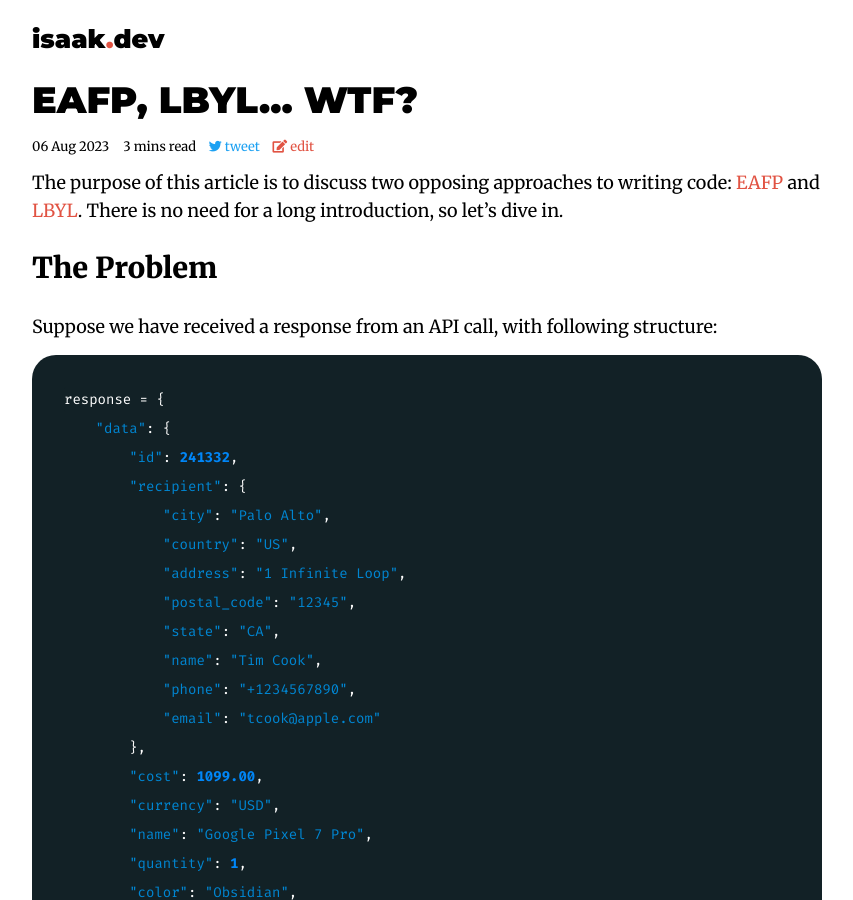
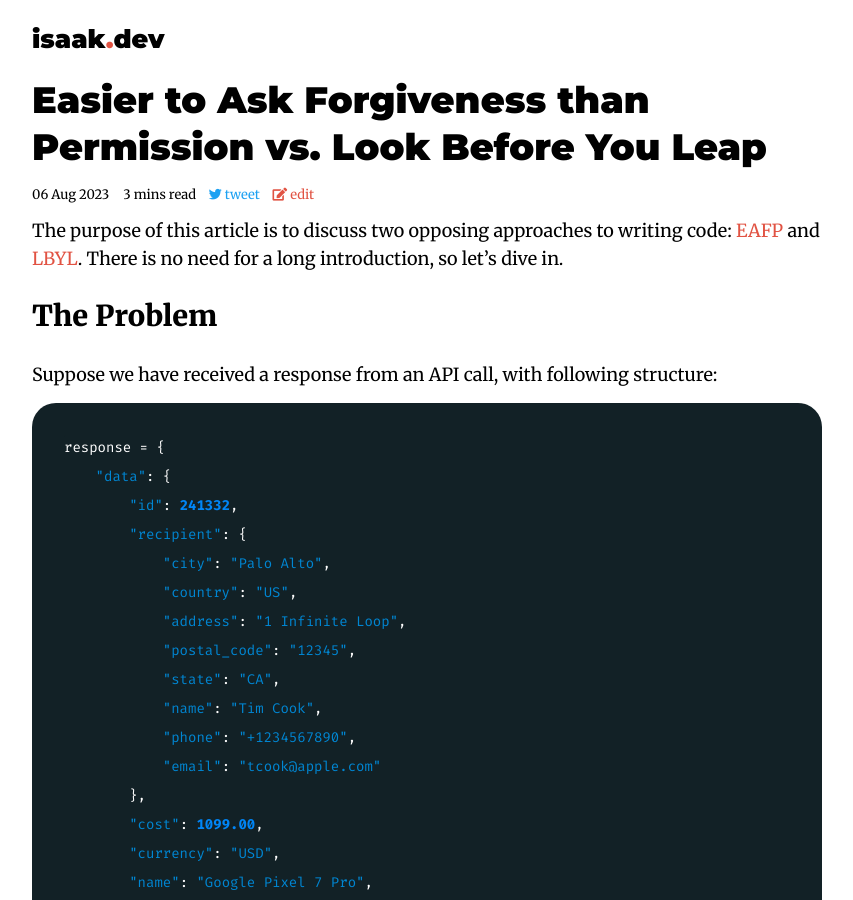
Before and after one commit to lk-geimfari/lk-geimfari.github.io, a Jekyll site: the page built from _posts/2023-08-06-eafp-and-lbyl.md, in a window 1280 px wide and 900 px high. Shown: the whole window, without its empty margins (213-1066 px from the left). Built offline with Jekyll 4.4.1, drawn with Linux system fonts in a browser that asks for light colours; nearby versions of some CDN libraries.

Commit message:
Fix post title

```diff
--- a/_posts/2023-08-06-eafp-and-lbyl.md
+++ b/_posts/2023-08-06-eafp-and-lbyl.md
@@ -1,6 +1,6 @@
 ---
 layout: post
-title: "EAFP, LBYL... WTF?"
+title: "Easier to Ask Forgiveness than Permission vs. Look Before You Leap"
 date: 2023-08-06
 preview_img: eafp-lbyl.png
 description: "The purpose of this article is to discuss two opposing approaches to writing code: EAFP and LBYL."
```
